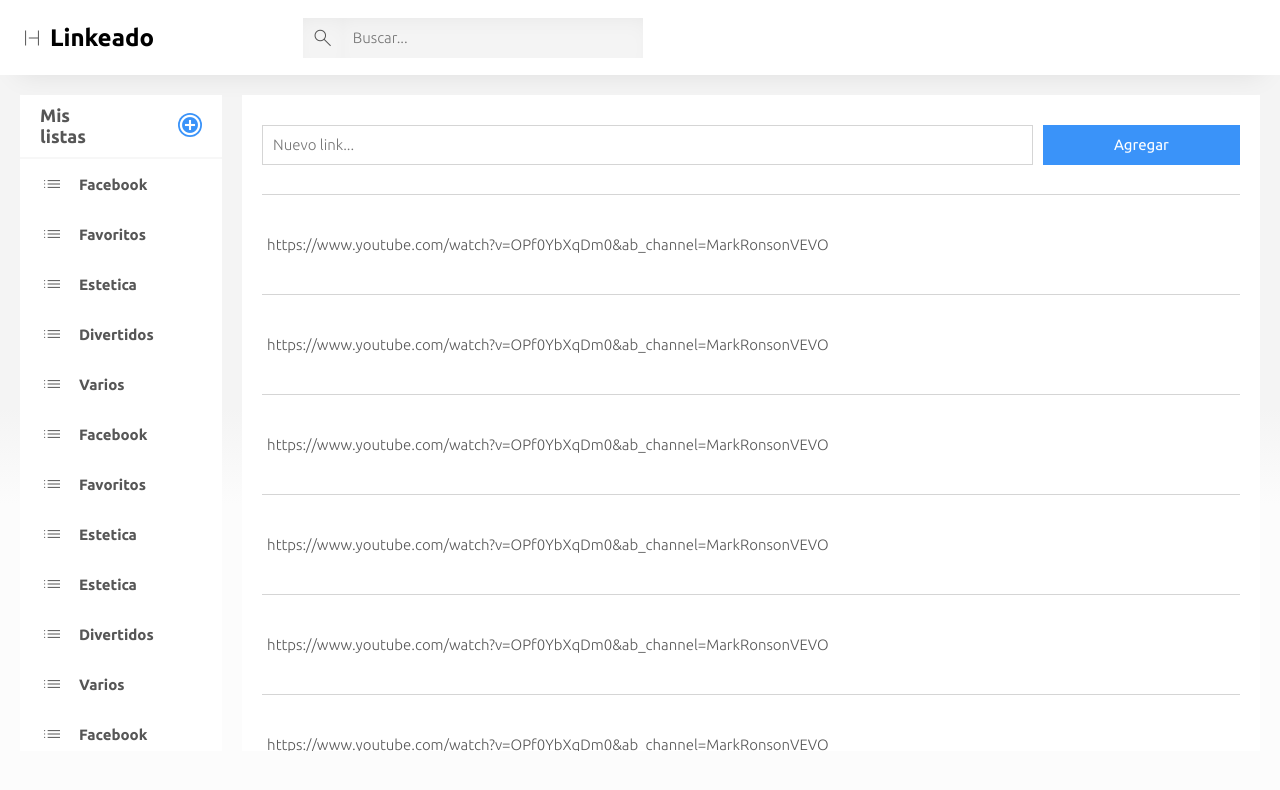
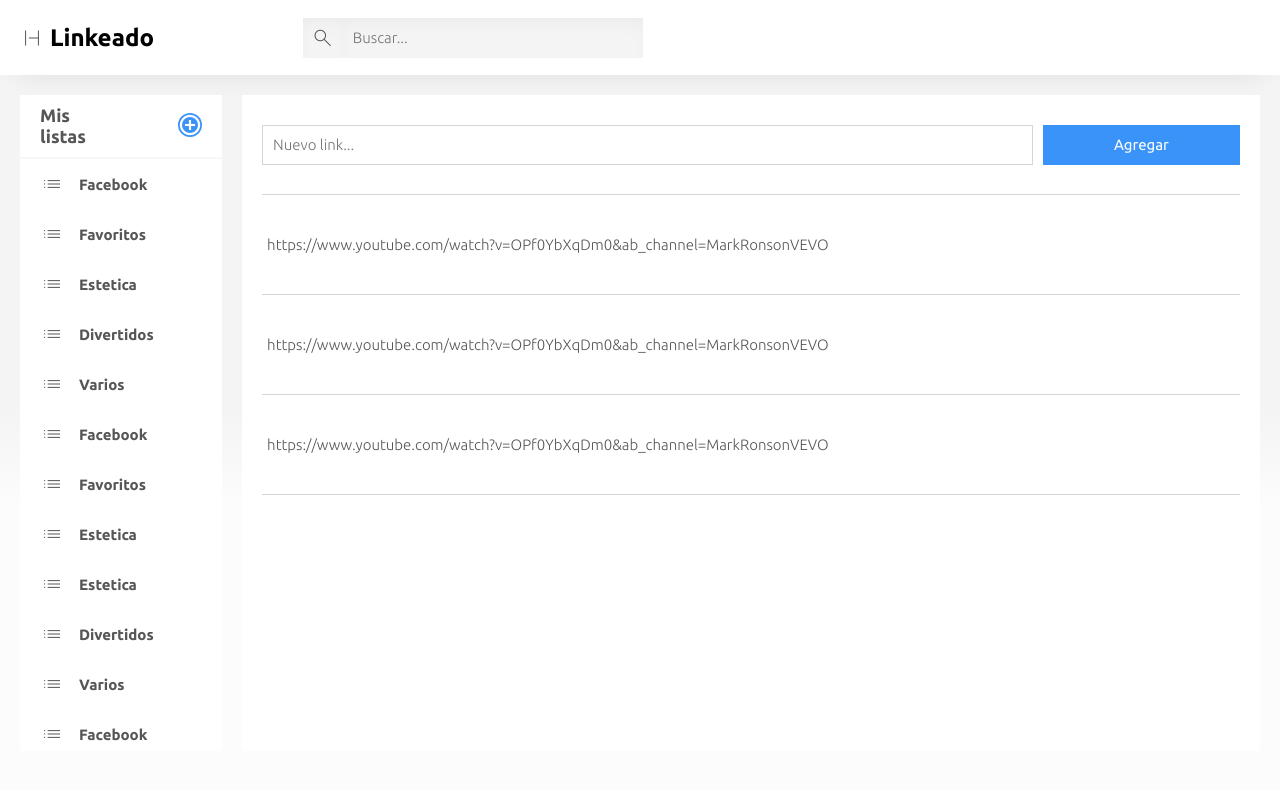
Before and after one commit to nicotole/link-saver-web, a React (Create React App) app in the folder link-saver-web/: page / in a window 1280 px wide. Shown: the top 790 px of the page. Built offline with nearby package versions, Linux system fonts and the light colour scheme; the HTML template or start-up script is replaced by a standard one.

Commit message:
link its working with the new structure of links, and can render correctly with 'key'

```diff
--- a/link-saver-web/src/App.js
+++ b/link-saver-web/src/App.js
@@ -9,8 +9,24 @@ import { useEffect, useState } from 'react';
 function App() {
 
   const [ superList , setSuperList ] = useState([]);
-  const [ currentList , setCurrentList] = useState(['https://www.youtube.com/watch?v=OPf0YbXqDm0&ab_channel=MarkRonsonVEVO', 'https://www.youtube.com/watch?v=OPf0YbXqDm0&ab_channel=MarkRonsonVEVO', 'https://www.youtube.com/watch?v=OPf0YbXqDm0&ab_channel=MarkRonsonVEVO', 'https://www.youtube.com/watch?v=OPf0YbXqDm0&ab_channel=MarkRonsonVEVO' , 'https://www.youtube.com/watch?v=OPf0YbXqDm0&ab_channel=MarkRonsonVEVO', 'https://www.youtube.com/watch?v=OPf0YbXqDm0&ab_channel=MarkRonsonVEVO']);
+  //superList its a list of lists, this lists save the whole data temporaly
 
+  const [ currentList , setCurrentList] =
+  useState([
+            {
+              'id': 0 ,
+              'link': 'https://www.youtube.com/watch?v=OPf0YbXqDm0&ab_channel=MarkRonsonVEVO'
+            },
+            {
+              'id': 1 ,
+              'link': 'https://www.youtube.com/watch?v=OPf0YbXqDm0&ab_channel=MarkRonsonVEVO'
+            },
+            {
+              'id': 2 ,
+              'link': 'https://www.youtube.com/watch?v=OPf0YbXqDm0&ab_channel=MarkRonsonVEVO'
+            }
+          ]);
+  //currentList its the list that we are currently showing
 
   //instead of useing an state to save the name and key of the sublist im gonna use a object, in fact i can use objects instead of arrays. At least for the sublist element items
 
--- a/link-saver-web/src/components/Link.js
+++ b/link-saver-web/src/components/Link.js
@@ -2,11 +2,8 @@ import React from 'react'
 
 export const Link = ({link}) => {
   return (
-    <>
-      <li className='link-card'>
-        {console.log('holi soy un link uwu' + link)}
-        <a href={ link } rel="noreferrer" target="_blank">{ link }</a>
-      </li>
-    </>
+    <li className='link-card'>
+      <a href={ link.link } rel="noreferrer" target="_blank">{ link.link }</a>
+    </li>
   )
 }
--- a/link-saver-web/src/components/LinkList.js
+++ b/link-saver-web/src/components/LinkList.js
@@ -6,8 +6,8 @@ export const LinkList = ({currentList}) => {
     <>
       <ul>
         {currentList != null ? (
-            currentList.map((link, index) => (
-              <Link key={index} link={ link }/>
+            currentList.map( link => (
+              <Link key={ link.id } link={ link }/>
             ))
           )
           :(
```
